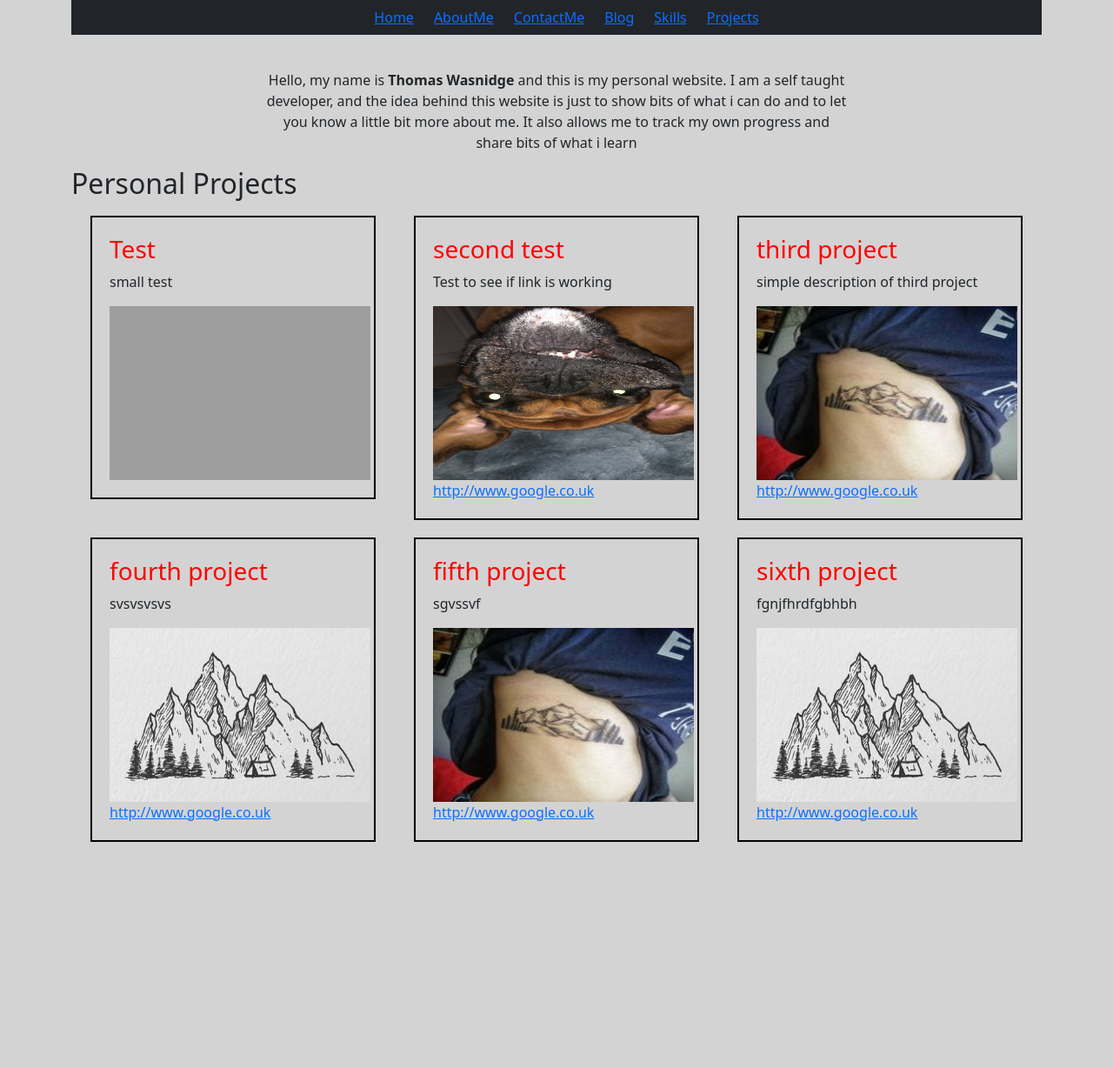
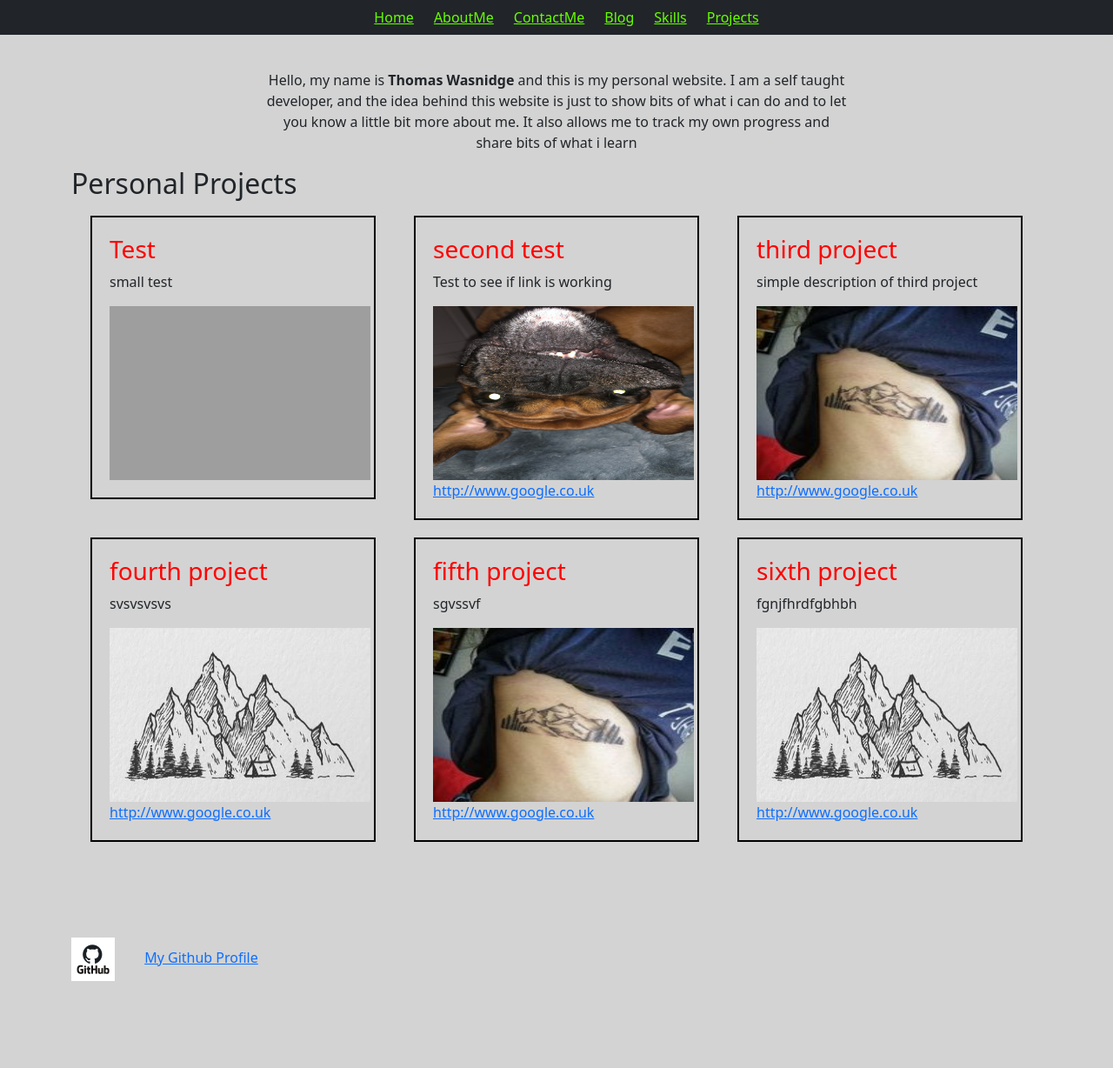
Before and after one commit to wozza0212/Portfolio, a Django app: page / in a window 1280 px wide. Shown: the whole page at 87% size. Before the commit the page ends 968 px from the top, so only its background shows below. Run offline with Django 3.2, Linux system fonts and the light colour scheme; data comes from the database, SQL or seed files in the repository; parts of the project's set-up code (start-up, migrations or seed data) failed here and were passed over; grey boxes are pictures that could not be loaded.

Commit message:
git hub link

```diff
--- a/portfolio/static/css/portfolio.css
+++ b/portfolio/static/css/portfolio.css
@@ -9,6 +9,7 @@ body{
 #about-title {
     text-align: center;
     margin: 20px;
+    margin-top: 50px;
     }
 
 #about-me {
@@ -43,7 +44,19 @@ text-align: center;
     width: 60%;
     text-align: center;
     margin: auto;
-    margin-top: 40px;
+    margin-top: 80px;
+    }
 
+.nav-item a {
+    color: #6F0;
+}
 
+.github-logo {
+    display: block;
+    margin-top: 100px;
+    margin-bottom: 100px
 }
+
+.github-link {
+    margin-left: 30px;
+}
--- a/portfolio/templates/portfolio/base.html
+++ b/portfolio/templates/portfolio/base.html
@@ -10,7 +10,7 @@
 </head>
 <body>
     <div class="container">
-        <div class="navbar navbar-expand-lg navbar-dark bg-dark justify-content-center">
+        <div class="navbar fixed-top navbar-expand-lg navbar-dark bg-dark justify-content-center">
             <li class="nav-item">
                 <a href="{% url 'home' %}">Home</a>
             </li>
--- a/portfolio/templates/portfolio/home.html
+++ b/portfolio/templates/portfolio/home.html
@@ -1,5 +1,6 @@
 <!DOCTYPE html>
 {% extends "portfolio/base.html" %}
+{% load static %}
 <html lang="en">
 <head>
     <meta charset="UTF-8">
@@ -38,6 +39,19 @@
                     {% endfor %}
                 </div>
         </div>
+        <div class="my-links">
+            <div class="git-hub-link">
+                <div class="github-logo">
+                    <img src="{% static 'portfolio/Github.jpg' %}" height="50" width="50">
+                    <a class="github-link" href="https://github.com/wozza0212">My Github Profile</a>
+                </div>
+
+            </div>
+
+
+        </div>
+
+
     </div>
 {% endblock %}
 
```
Also changed, not shown: portfolio/static/portfolio/Github.jpg (added).
